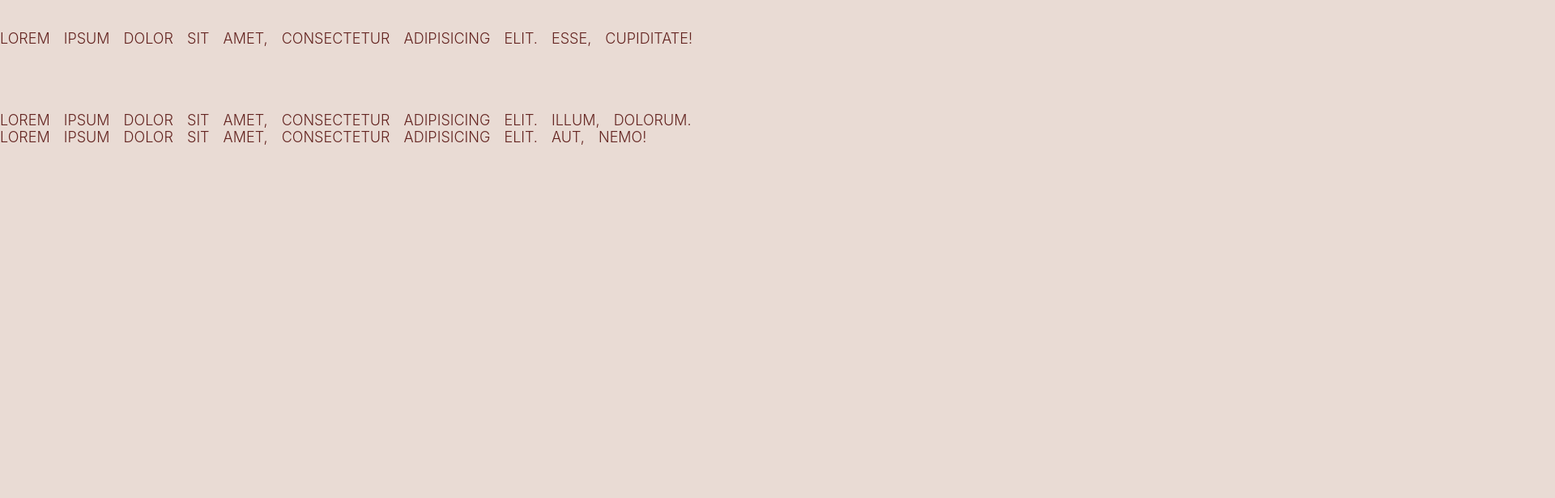
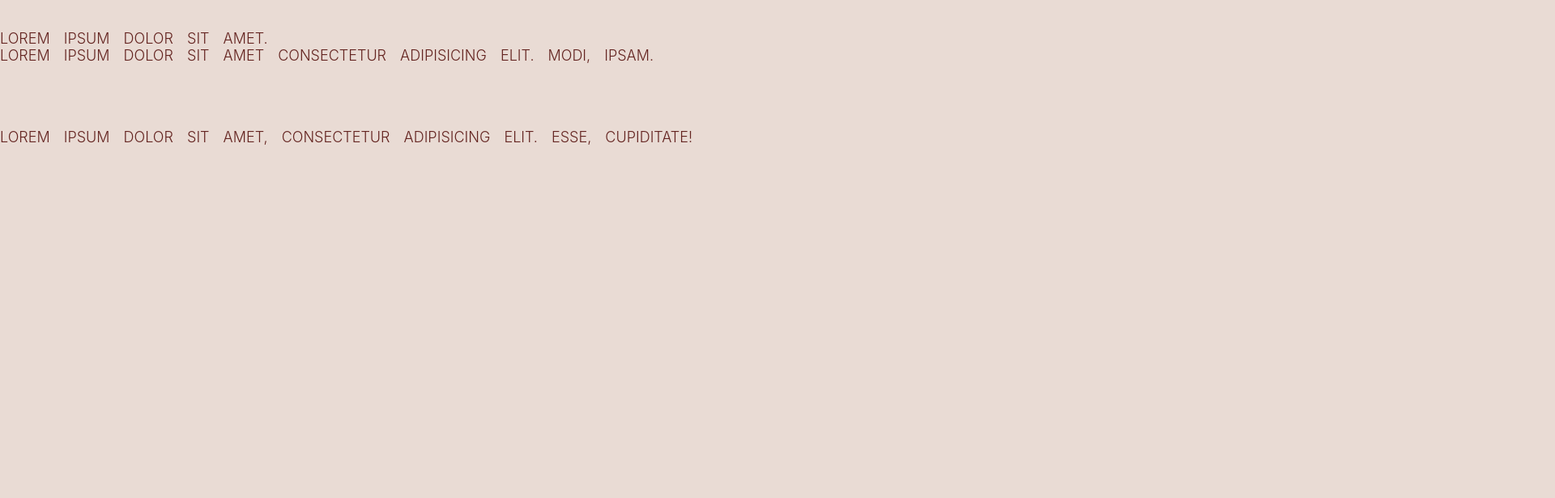
Before and after one commit to CaseyOchieng/Casey, a React (Create React App) app: page /about in a window 1280 px wide. Shown: the part 3260-3876 px from the top of the page at 81% size, 1920 px wide, since content can reach past the window. Built offline with nearby package versions, Linux system fonts and the light colour scheme.

Commit message:
fixing the about page

```diff
--- a/src/About/About.js
+++ b/src/About/About.js
@@ -111,11 +111,6 @@ function About() {
                 Lorem ipsum dolor sit amet, consectetur adipisicing elit. Esse,
                 cupiditate!
               </p>
-              <p>
-                Lorem ipsum dolor sit amet, consectetur adipisicing elit. Illum,
-                dolorum. <br /> Lorem ipsum dolor sit amet, consectetur
-                adipisicing elit. Aut, nemo!
-              </p>
             </div>
             <div className="about-container-flower">
               <img src={flower} alt="" />
```
